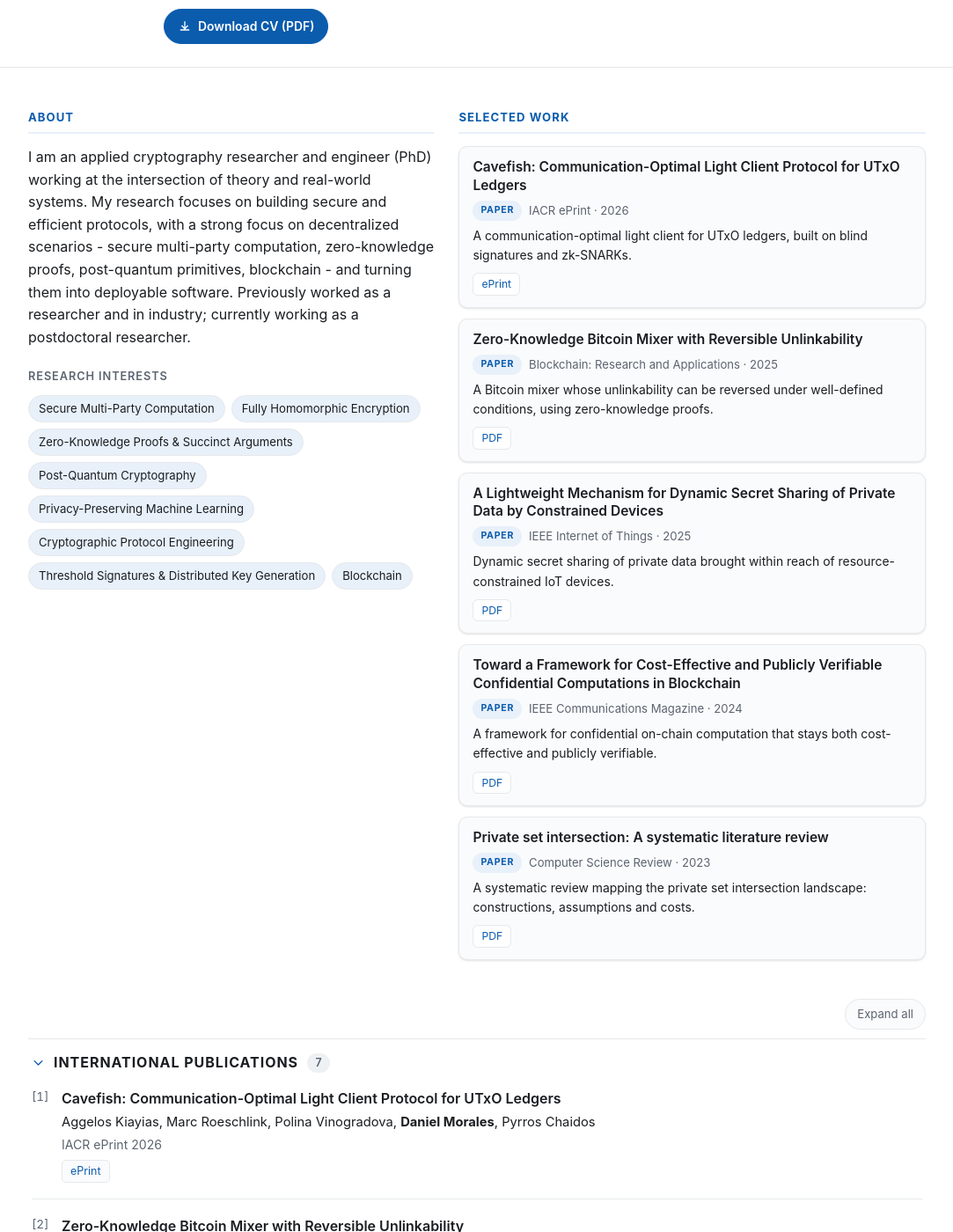
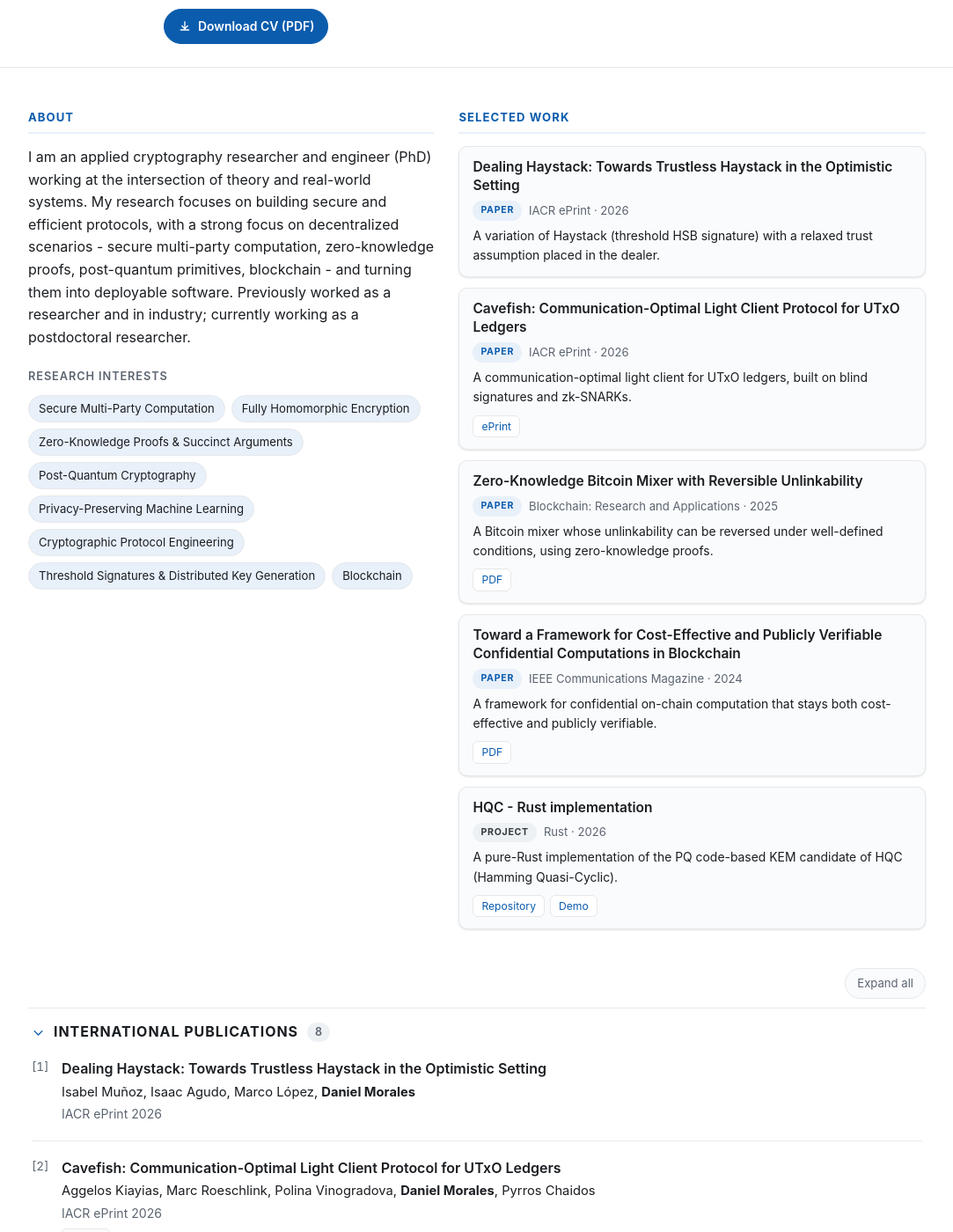
Before and after one commit to damesca/damesca.github.io, a Jekyll site: the page built from index.md, in a window 1280 px wide and 1400 px high, scrolled down 219 px. Shown: the whole window at 88% size, without its empty margins (98-1181 px from the left). Built offline with Jekyll 4.4.1, drawn with Linux system fonts in a browser that asks for light colours.

Commit message:
Minor data inclusion

```diff
--- a/_data/projects.yml
+++ b/_data/projects.yml
@@ -25,14 +25,14 @@
 #  At most 6 cards are ever rendered, no matter how many entries are flagged.
 # ============================================================================
 
-# - id: my-project
-#   name: "Project name"
-#   description: "What it does and why it exists."
-#   year: 2025
-#   technologies: [Rust, Python]
-#   links:
-#     repo: "https://github.com/damesca/..."
-#     demo: ""
-#   featured: true
-#   featured_order: 6
-#   card_summary: "One sentence for the card."
+ - id: hqcr-implementation
+   name: "HQC - Rust implementation"
+   description: "A pure-Rust implementation of the PQ code-based KEM candidate of HQC (Hamming Quasi-Cyclic)."
+   year: 2026
+   technologies: [Rust]
+   links:
+     repo: "https://github.com/damesca/hqcr"
+     demo: ""
+   featured: true
+   featured_order: 6
+   card_summary: "A pure-Rust implementation of the PQ code-based KEM candidate of HQC (Hamming Quasi-Cyclic)."
--- a/_data/publications.yml
+++ b/_data/publications.yml
@@ -24,6 +24,17 @@
 #  At most 6 cards are ever rendered, no matter how many entries are flagged.
 # ============================================================================
 
+- id: dealing-haystack-2026
+  title: "Dealing Haystack: Towards Trustless Haystack in the Optimistic Setting"
+  authors: "Isabel Muñoz, Isaac Agudo, Marco López, Daniel Morales"
+  venue: "IACR ePrint"
+  year: 2026
+  liks:
+    eprint: "https://eprint.iacr.org/2026/1804"
+  featured: true
+  featured_order: 1
+  card_summary: "A variation of Haystack (threshold HSB signature) with a relaxed trust assumption placed in the dealer."
+
 - id: cavefish-light-client-2026
   title: "Cavefish: Communication-Optimal Light Client Protocol for UTxO Ledgers"
   authors: "Aggelos Kiayias, Marc Roeschlink, Polina Vinogradova, Daniel Morales, Pyrros Chaidos"
@@ -32,7 +43,7 @@
   links:
     eprint: "https://eprint.iacr.org/2026/217"
   featured: true
-  featured_order: 1
+  featured_order: 2
   card_summary: "A communication-optimal light client for UTxO ledgers, built on blind signatures and zk-SNARKs."
 
 - id: zk-bitcoin-mixer-2025
@@ -43,7 +54,7 @@
   links:
     pdf: "https://www.sciencedirect.com/science/article/pii/S2096720925000508"
   featured: true
-  featured_order: 2
+  featured_order: 3
   card_summary: "A Bitcoin mixer whose unlinkability can be reversed under well-defined conditions, using zero-knowledge proofs."
 
 - id: dynamic-secret-sharing-iot-2025
@@ -53,8 +64,8 @@
   year: 2025
   links:
     pdf: "https://ieeexplore.ieee.org/document/10938950"
-  featured: true
-  featured_order: 3
+  featured: false
+  featured_order: 0
   card_summary: "Dynamic secret sharing of private data brought within reach of resource-constrained IoT devices."
 
 - id: confidential-computations-blockchain-2024
@@ -75,8 +86,8 @@
   year: 2023
   links:
     pdf: "https://www.sciencedirect.com/science/article/pii/S1574013723000345"
-  featured: true
-  featured_order: 5
+  featured: false
+  featured_order: 0
   card_summary: "A systematic review mapping the private set intersection landscape: constructions, assumptions and costs."
 
 - id: mpc-besu-private-transactions-2023
```
